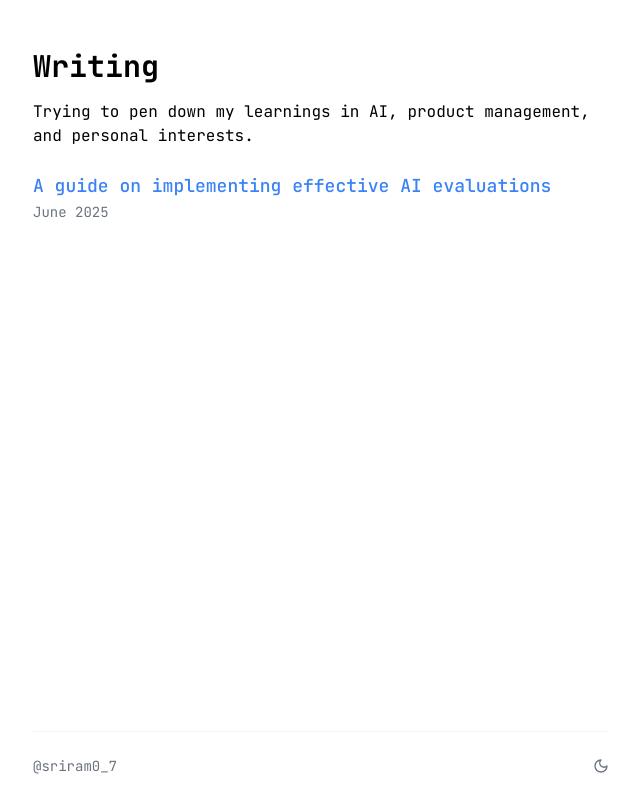
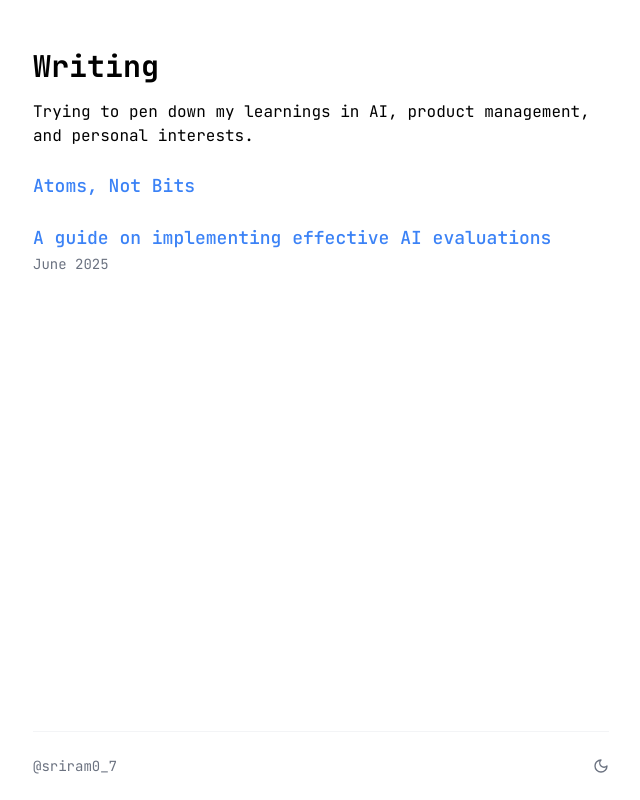
Before and after one commit to sriramkj07/Personalwebsite, a Next.js app: page /writing in a window 1280 px wide. Shown: the whole page, without its empty margins (319-959 px from the left). Built offline with nearby package versions, Linux system fonts and the light colour scheme.

Commit message:
Add Atoms, Not Bits Substack article to writing page

```diff
--- a/app/writing/page.tsx
+++ b/app/writing/page.tsx
@@ -11,6 +11,20 @@ export default function Writing() {
         </p>
 
         <div className="space-y-6">
+          <article className="group">
+            <Link
+              href="https://agentai.substack.com/p/atoms-not-bits"
+              target="_blank"
+              rel="noopener noreferrer"
+              className="block"
+            >
+              <div className="space-y-2">
+                <h3 className="text-lg font-medium text-blue-500 group-hover:text-blue-600">
+                  Atoms, Not Bits
+                </h3>
+              </div>
+            </Link>
+          </article>
           <article className="group">
             <Link
               href="https://www.mindtheproduct.com/how-to-implement-effective-ai-evaluations/"
```
